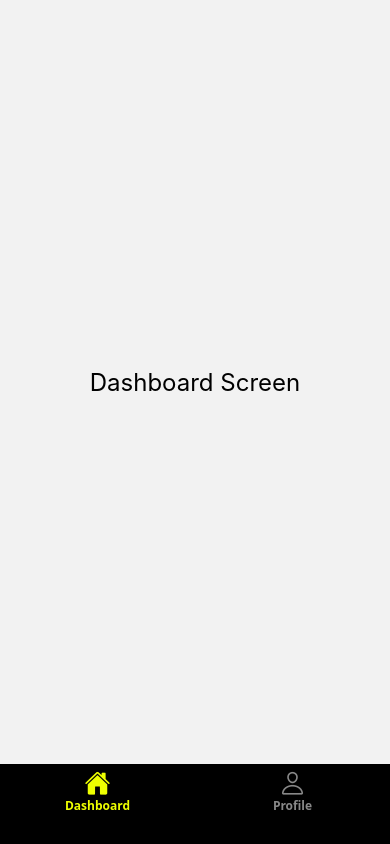
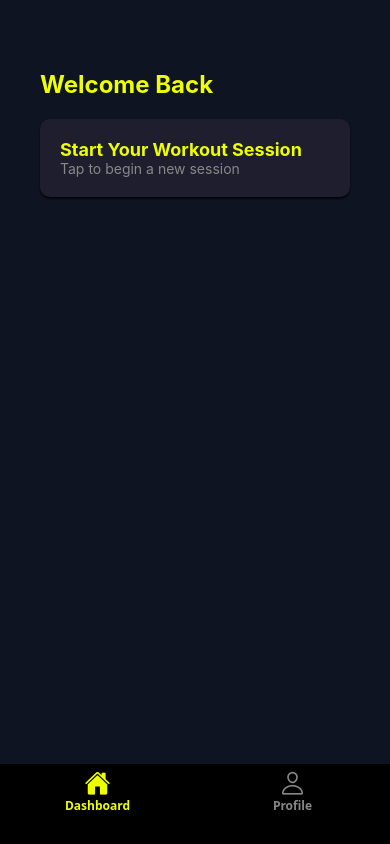
Before and after one commit to f1ytrp/workout-trainer, a React Native app: screen /Dashboard in a window 390 px wide. Built offline with nearby package versions, Linux system fonts and the light colour scheme.

Commit message:
Updated dashboard with WorkoutSession Card

```diff
--- /dev/null
+++ b/navigation/WorkoutSessionNav.js
@@ -0,0 +1,16 @@
+import React from 'react';
+import { createNativeStackNavigator } from '@react-navigation/native-stack';
+
+import DashboardScreen from '../screens/DashboardScreen';
+import WorkoutSessionScreen from '../screens/WorkoutSessionScreen';
+
+const Stack = createNativeStackNavigator();
+
+export default function WorkoutSessionNav() {
+  return (
+    <Stack.Navigator screenOptions={{ headerShown: false }}>
+      <Stack.Screen name="DashboardMain" component={DashboardScreen} />
+      <Stack.Screen name="WorkoutSession" component={WorkoutSessionScreen} />
+    </Stack.Navigator>
+  );
+}
--- a/navigation/mainContainer.js
+++ b/navigation/mainContainer.js
@@ -1,7 +1,8 @@
 import React from 'react';
 import { createBottomTabNavigator } from '@react-navigation/bottom-tabs';
 import { Ionicons } from '@expo/vector-icons';
-import DashboardScreen from '../screens/DashboardScreen';
+
+import WorkoutSessionNav from './WorkoutSessionNav';
 import ProfileScreen from '../screens/ProfileScreen';
 
 const Tab = createBottomTabNavigator();
@@ -34,7 +35,7 @@ export default function MainContainer() {
         },
       })}
     >
-      <Tab.Screen name="Dashboard" component={DashboardScreen} />
+      <Tab.Screen name="Dashboard" component={WorkoutSessionNav} />
       <Tab.Screen name="Profile" component={ProfileScreen} />
     </Tab.Navigator>
   );
--- a/package.json
+++ b/package.json
@@ -9,17 +9,21 @@
     "web": "expo start --web"
   },
   "dependencies": {
+    "@expo/metro-runtime": "~5.0.4",
     "@react-navigation/bottom-tabs": "^7.3.13",
     "@react-navigation/native": "^7.1.9",
+    "@react-navigation/native-stack": "^7.3.13",
     "expo": "~53.0.9",
     "expo-status-bar": "~2.2.3",
     "react": "19.0.0",
+    "react-dom": "19.0.0",
     "react-native": "0.79.2",
     "react-native-gesture-handler": "~2.24.0",
     "react-native-reanimated": "~3.17.4",
     "react-native-safe-area-context": "5.4.0",
     "react-native-screens": "~4.10.0",
-    "react-native-svg": "15.11.2"
+    "react-native-svg": "15.11.2",
+    "react-native-web": "^0.20.0"
   },
   "devDependencies": {
     "@babel/core": "^7.20.0"
--- a/screens/DashboardScreen.js
+++ b/screens/DashboardScreen.js
@@ -1,15 +1,55 @@
 import React from 'react';
-import { View, Text, StyleSheet } from 'react-native';
+import { View, Text, StyleSheet, TouchableOpacity } from 'react-native';
+import { useNavigation } from '@react-navigation/native';
 
 export default function DashboardScreen() {
+    const navigation = useNavigation();
+    const handleStartWorkout = () => {
+        navigation.navigate('WorkoutSession');
+  };
+
   return (
     <View style={styles.container}>
-      <Text style={styles.text}>Dashboard Screen</Text>
+      <Text style={styles.heading}>Welcome Back</Text>
+      <TouchableOpacity style={styles.card} onPress={handleStartWorkout}>
+        <Text style={styles.cardTitle}>Start Your Workout Session</Text>
+        <Text style={styles.cardSubtext}>Tap to begin a new session</Text>
+      </TouchableOpacity>
     </View>
   );
 }
 
 const styles = StyleSheet.create({
-  container: { flex: 1, justifyContent: 'center', alignItems: 'center' },
-  text: { fontSize: 24 },
+  container: {
+    flex: 1,
+    backgroundColor: '#0E1421',
+    padding: 20,
+},
+  heading: {
+    fontSize: 24,
+    fontWeight: 'bold',
+    color: '#EEFF00',
+    marginTop: 50,
+    marginLeft: 20,
+},
+card: {
+    backgroundColor: '#1E1E2F',
+    borderRadius: 10,
+    padding: 20,
+    margin: 20,
+    shadowColor: '#000',
+    shadowOffset: { width: 0, height: 2 },
+    shadowOpacity: 0.8,
+    shadowRadius: 2,
+    elevation: 5,
+},
+cardTitle: {
+    fontSize: 18,
+    fontWeight: 'bold',
+    color: '#EEFF00',
+},
+cardSubtext: {
+    fontSize: 14,
+    color: '#888888',
+},
 });
--- /dev/null
+++ b/screens/WorkoutSessionScreen.js
@@ -0,0 +1,32 @@
+import React from 'react';
+import { View, Text, StyleSheet, TouchableOpacity } from 'react-native';
+
+export default function WorkoutSession() {
+    return(
+        <View style = {styles.container}>
+            <Text style={styles.text}>No exercises in this workout yet.</Text>
+            <Text style={styles.subtext}>Please add exercises to begin.</Text>
+        </View>
+    );
+}
+
+
+const styles = StyleSheet.create({
+    container: {
+        flex: 1,
+        backgroundColor: '#0E1421',
+        justifyContent: 'center',
+        alignItems: 'center',
+        padding: '20',
+    },
+    text: {
+        color: '#EEFF00',
+        fontSize: 20,
+        fontWeight: 'bold',
+    },
+    subtext: {
+        color: '#ccc',
+        fontSize: 14,
+        marginTop: 10,
+    },
+})
```
Also changed, not shown: 1 other file (tests, documents, lock files or other folders).
